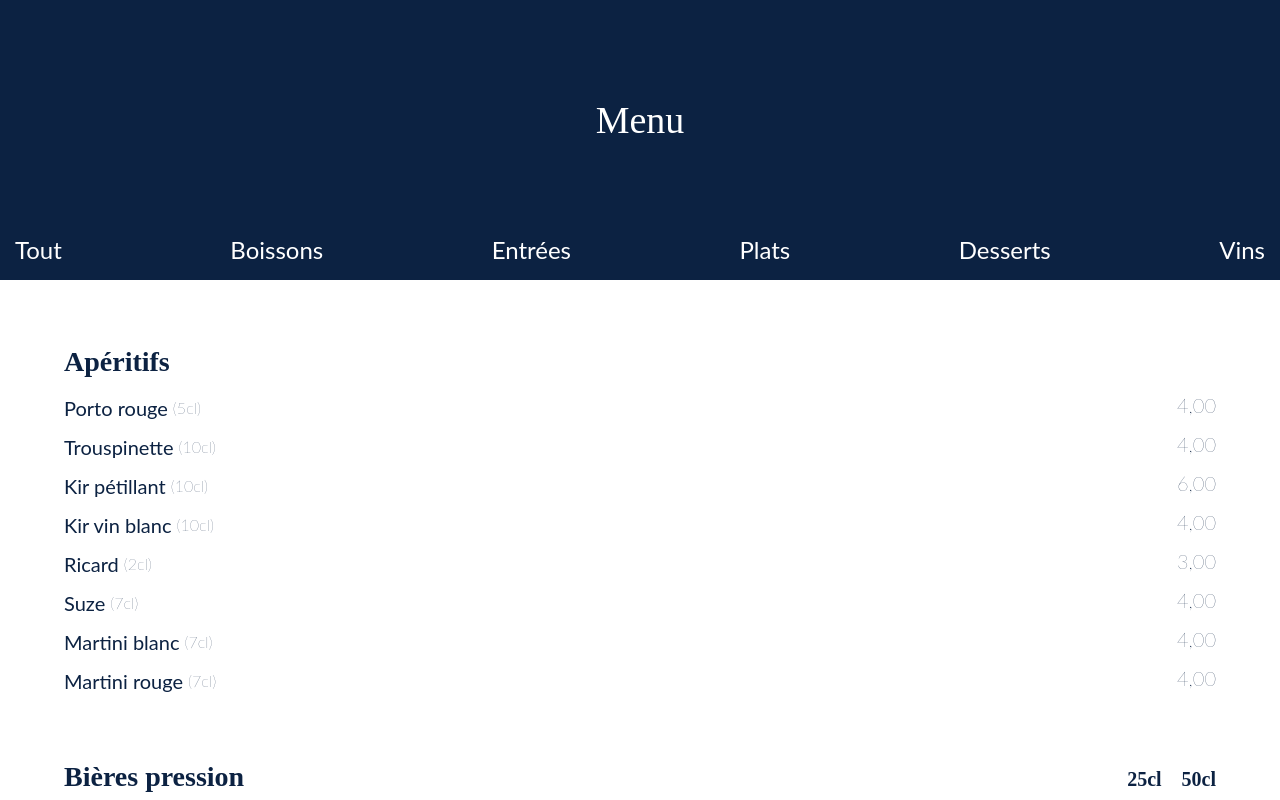
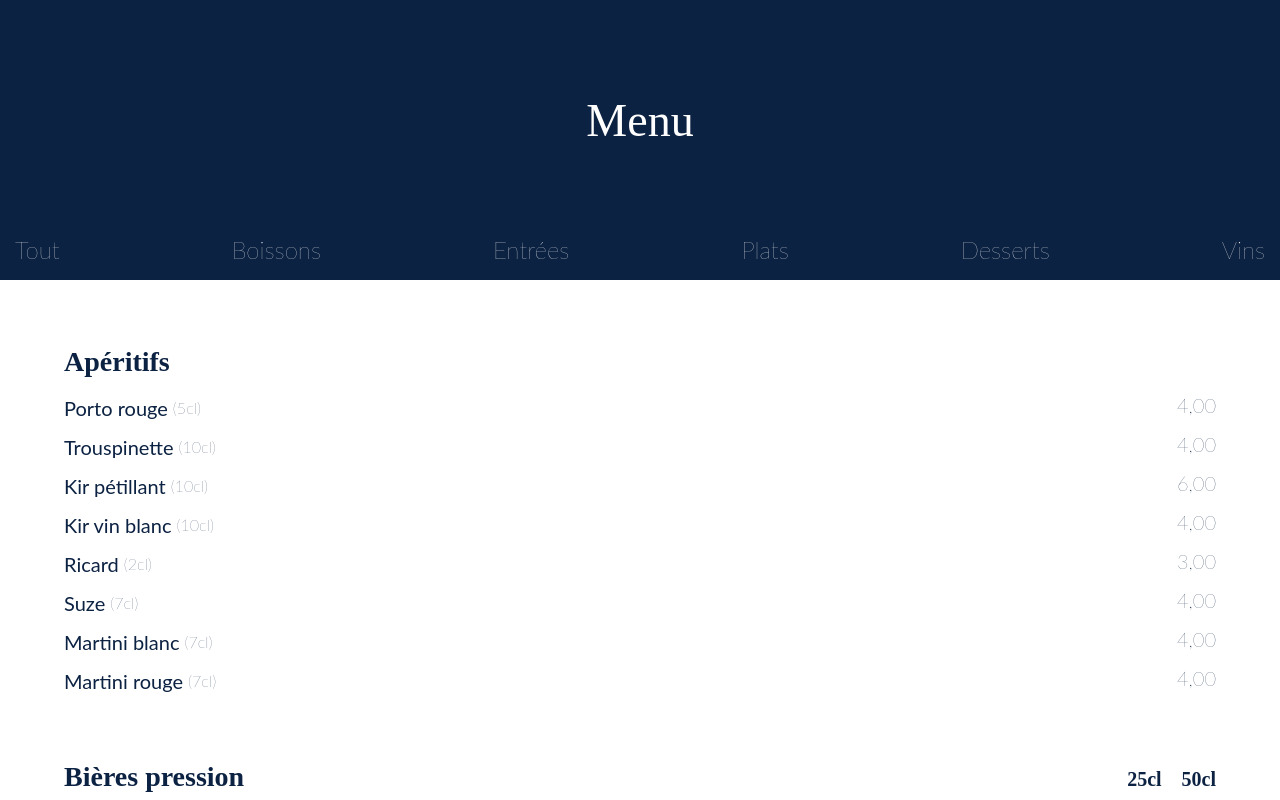
Before and after one commit to tompascreau/Projet_Ga-a, a website: page index.html in a window 1280 px wide. Shown: the top 800 px of the page. Drawn offline with Linux system fonts and the light colour scheme.

Commit message:
début de résolution problèmes de polices

```diff
--- a/css/style.css
+++ b/css/style.css
@@ -6,7 +6,7 @@
 
 @font-face {
   font-family: "clearSans";
-  src: url("/fonts/clear-sans/ClearSans-Regular.ttf") format("ttf");
+  src: url("/fonts/clear-sans/ClearSans-Medium.ttf") format("ttf");
 }
 
 h1, h2, h3, h4, h5, h6, p
@@ -26,9 +26,9 @@ h1
 {
   color: #FFFFFF;
   margin: auto;
-  font-size: 38px;
+  font-size: 46px;
   font-family: "clearSans";
-  font-weight: normal;
+  font-weight: 100;
 }
 
 h3
@@ -69,7 +69,7 @@ a
   color: #FFFFFF;
   font-family: "Lato";
   text-decoration: none;
-  font-weight: lighter;
+  font-weight: 100;
   font-size: 24px;
 }
 
@@ -104,7 +104,8 @@ header
 
 .list__element
 {
-  padding: 15px;
+  padding: 0 15px;
+  max-height: 60px;
 }
 
 /**
```
